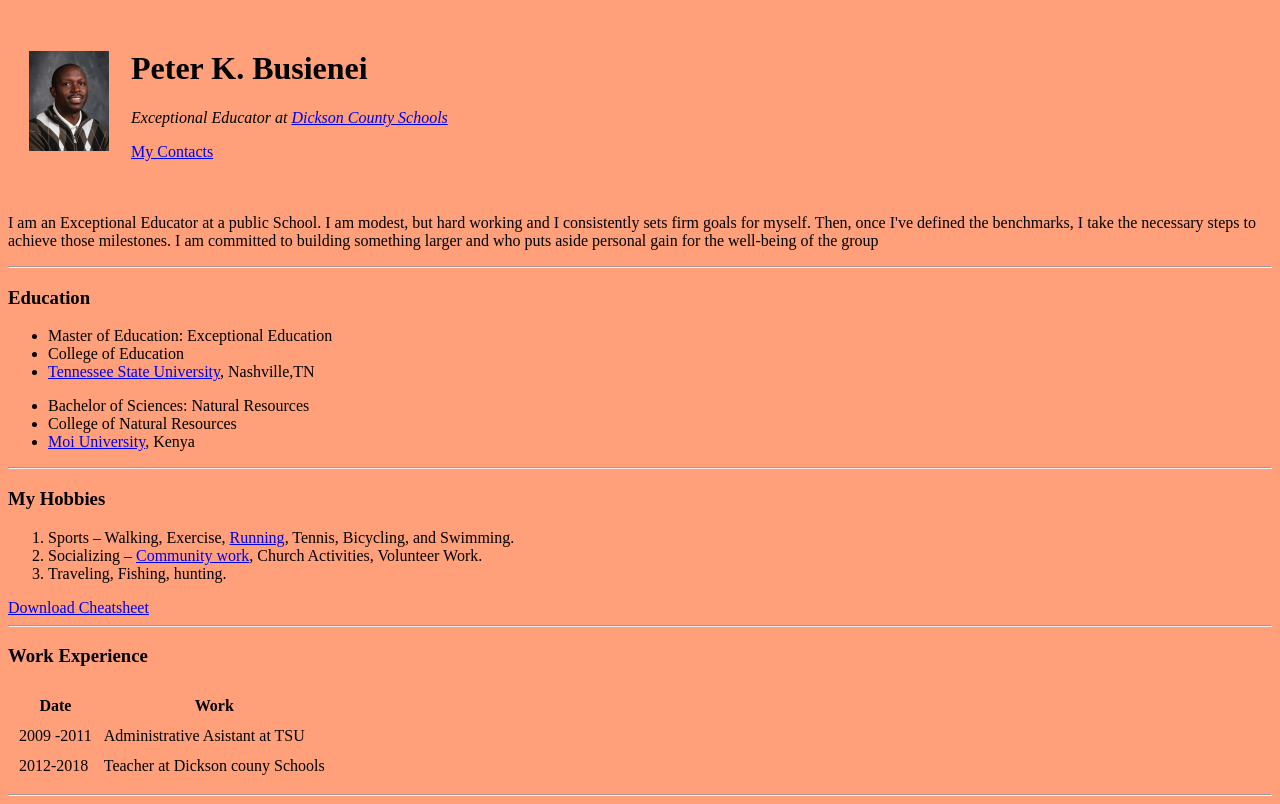
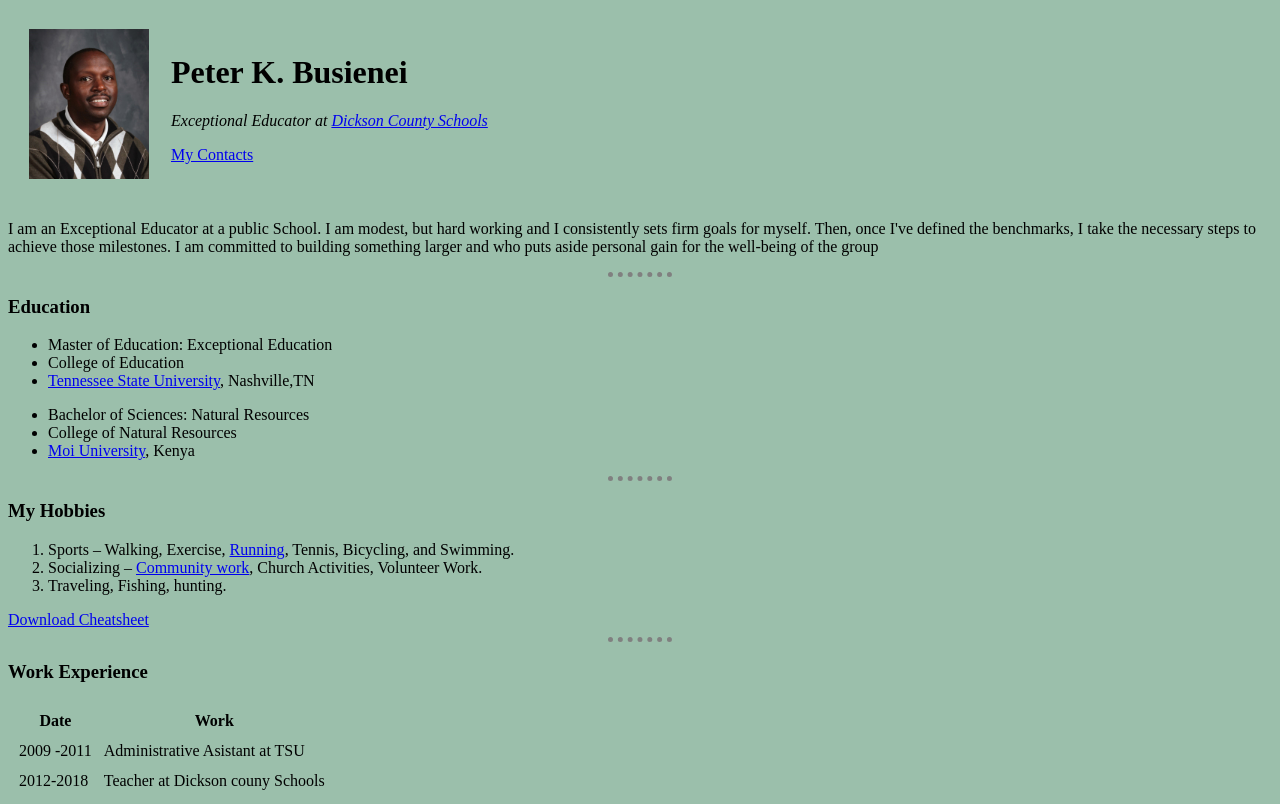
Before and after one commit to PBusienei/CV, a plain HTML site: page index.html in a window 1280 px wide. Shown: the top 804 px of the page. Drawn offline with Linux system fonts and the light colour scheme.

Commit message:
initial cv website files

```diff
--- a/index.html
+++ b/index.html
@@ -5,8 +5,15 @@
   <meta charset="utf-8">
   <title>Peter's Personal Site</title>
   <style>
-  body{background-color:lightsalmon }
-  img{height: 100px}
+  body{background-color:#9bbfab }
+  img{height: 150px}
+  hr{
+  border-style:none;
+  border-top-style:dotted;
+  border-color: grey;
+  border-width:5px;
+  width: 5%;
+}
 
   </style>
 </head>
```
